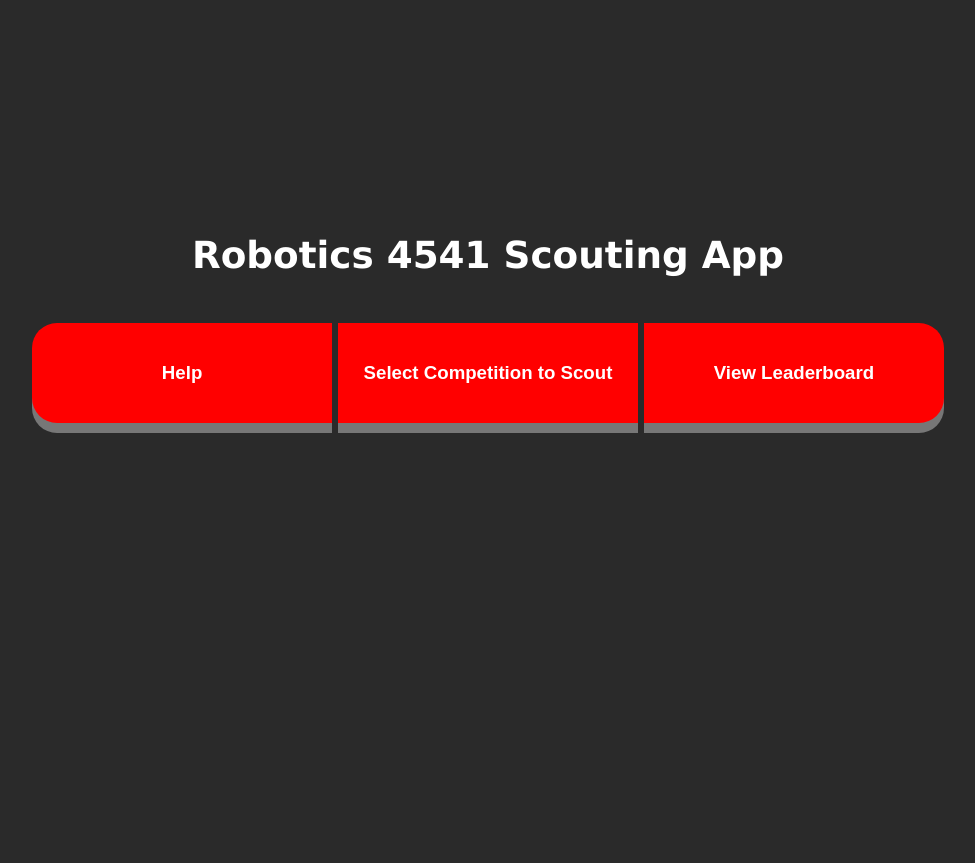
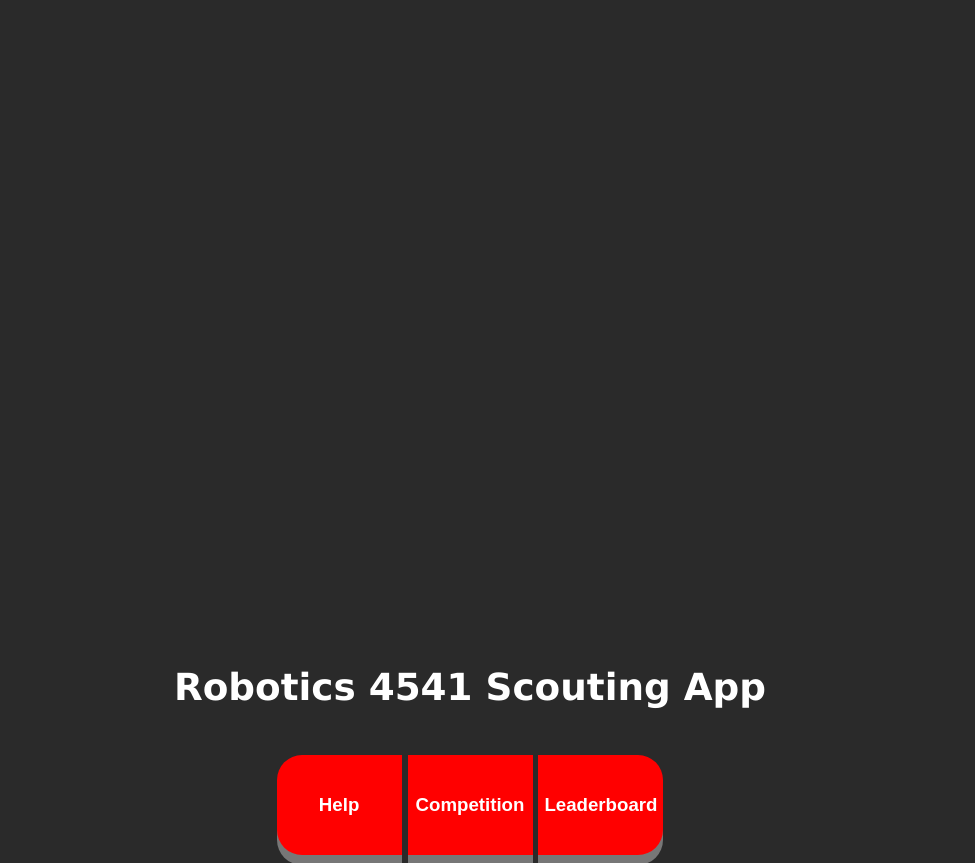
Before and after one commit to cavineers/ScoutingApp2023, a Flask app: page /index.html in a window 1280 px wide. Shown: the whole page, without its empty margins (170-1145 px from the left). Before the commit the page ends 433 px from the top, so only its background shows below. Run offline with Flask 2, Linux system fonts and the light colour scheme.

Commit message:
hehehaha index page
frontend for index page finished for tablet

```diff
--- a/static/css/index.css
+++ b/static/css/index.css
@@ -1,13 +1,12 @@
 .button_group {
-    margin-top: 200px;
-    width: 1000px;
+    margin-top: 50%;
+    width: 100%;
     text-align: center;
-    transform: translateX(150px);
 }
 
 .button_group button{
     height: 100px;
-    width: 300px;
+    width: 125px;
     color: white;
     font-weight: bold;
     background-color: #ff0000;
--- a/templates/index.html
+++ b/templates/index.html
@@ -11,8 +11,8 @@
         <h1>Robotics 4541 Scouting App</h1>
         <br>
         <button class="help" onclick="window.location = 'help.html';">Help</button>
-        <button class="competition" onclick="window.location = 'compselect.html';">Select Competition to Scout</button>
-        <button class="leaderboard" onclick="window.location = '';">View Leaderboard</button>
+        <button class="competition" onclick="window.location = 'compselect.html';">Competition</button>
+        <button class="leaderboard" onclick="window.location = '';">Leaderboard</button>
     </div>
 </div>
 {% endblock %}
```
